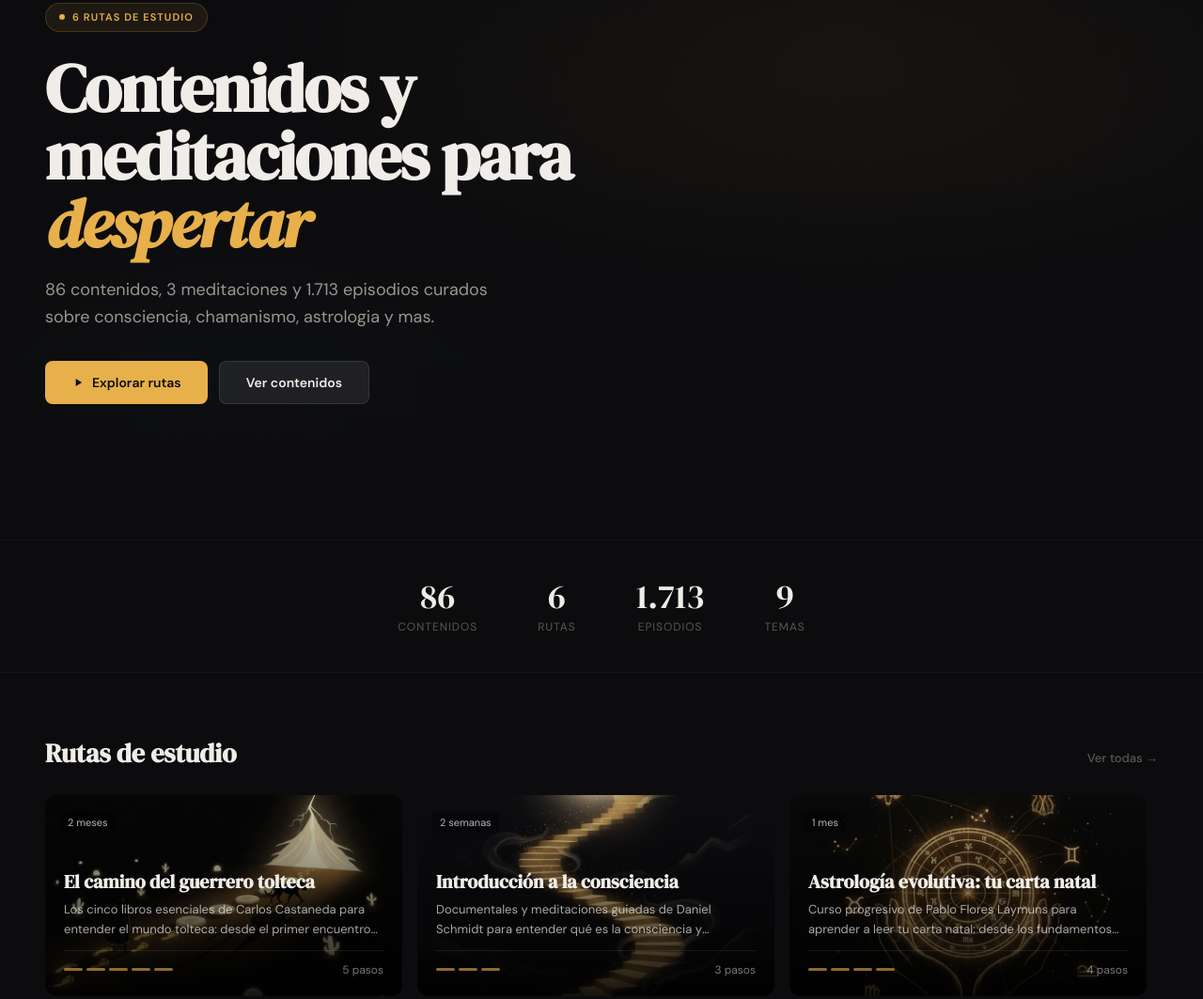
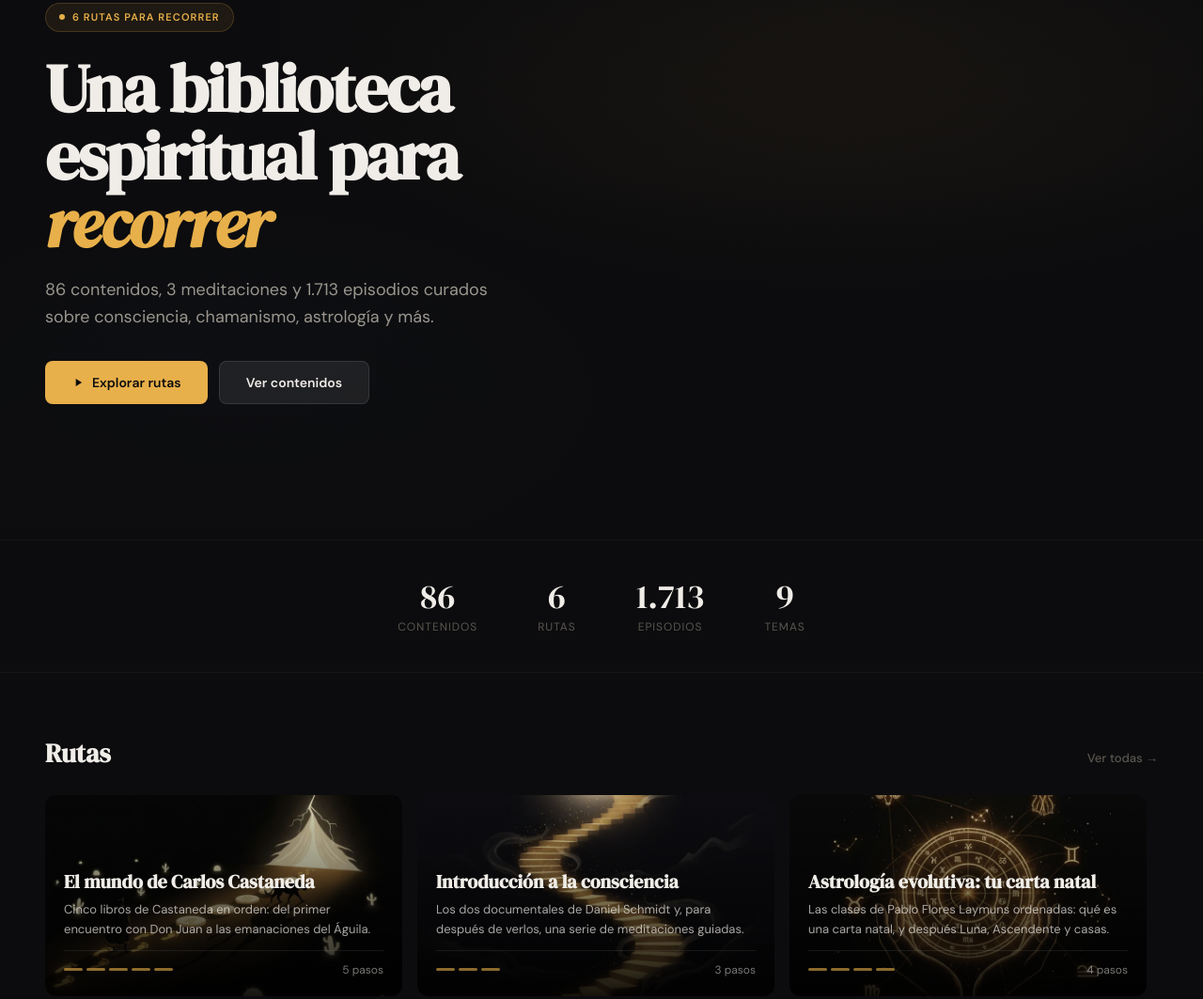
Before and after one commit to chuchurex/biblioteca, an Astro site: page / in a window 1280 px wide. Shown: the part 205-1268 px from the top of the page at 94% size. Built offline with nearby package versions, Linux system fonts and the light colour scheme; Astro itself is replaced by a stand-in of ours.

Commit message:
copy: tono honesto en rutas y hero, sin lenguaje de curso de formación
- Rutas: títulos y descripciones descriptivas (recorridos, no iniciación)
- Eliminar nivel y duración estimada (data, tipo y UI)
- Renombrar 'Rutas de estudio' a 'Rutas' en home, índice y títulos
- Hero: 'Una biblioteca espiritual para recorrer' en vez de 'para despertar'
- Tildes en descripciones de temas Ayurveda y Lobsang Rampa

```diff
--- a/src/components/Footer.astro
+++ b/src/components/Footer.astro
@@ -9,7 +9,7 @@ const year = new Date().getFullYear();
         <a href="/" class="font-display text-xl text-brand-50">
           chuchu<span class="text-accent">rex</span>
         </a>
-        <p class="text-sm text-brand-200 mt-1">Contenidos, meditaciones y crecimiento espiritual</p>
+        <p class="text-sm text-brand-200 mt-1">Una biblioteca espiritual para recorrer</p>
       </div>
       <nav class="flex flex-wrap items-center gap-x-6 gap-y-1 text-sm text-brand-200">
         <a href="/" class="hover:text-accent transition-colors duration-300">Inicio</a>
--- a/src/components/RutaCard.astro
+++ b/src/components/RutaCard.astro
@@ -27,12 +27,6 @@ const imageSrc = `/images/rutas/${ruta.slug}.webp`;
     <div class="absolute inset-0 bg-gradient-to-t from-black/90 via-black/50 to-black/10"></div>
   </div>
 
-  {ruta.duracion_estimada && (
-    <div class="absolute top-4 left-4">
-      <span class="text-[11px] text-white/70 backdrop-blur-sm bg-black/30 px-2 py-1 rounded">{ruta.duracion_estimada}</span>
-    </div>
-  )}
-
   <div class="absolute bottom-0 left-0 right-0 p-5">
     <h3 class="font-display text-xl font-bold text-brand-50 group-hover:text-accent transition-colors duration-300 leading-tight">
       {ruta.titulo}
--- a/src/data/rutas.json
+++ b/src/data/rutas.json
@@ -1,39 +1,33 @@
 [
   {
     "slug": "camino-guerrero-tolteca",
-    "titulo": "El camino del guerrero tolteca",
-    "descripcion": "Los cinco libros esenciales de Carlos Castaneda para entender el mundo tolteca: desde el primer encuentro con Don Juan hasta las emanaciones del Águila.",
-    "nivel": "principiante",
+    "titulo": "El mundo de Carlos Castaneda",
+    "descripcion": "Cinco libros de Castaneda en orden: del primer encuentro con Don Juan a las emanaciones del Águila.",
     "temas": ["chamanismo-tolteca"],
-    "duracion_estimada": "2 meses",
     "pasos": [
       { "orden": 1, "tipo": "libro", "ref": "las-ensenanzas-de-don-juan", "nota": "Primer libro. Introduce a Don Juan y el mundo tolteca." },
       { "orden": 2, "tipo": "libro", "ref": "una-realidad-aparte", "nota": "Profundiza en el 'ver' vs 'mirar'." },
       { "orden": 3, "tipo": "libro", "ref": "viaje-a-ixtlan", "nota": "Las técnicas del acecho y el guerrero." },
       { "orden": 4, "tipo": "libro", "ref": "relatos-de-poder", "nota": "El tonal y el nagual. Cierra la primera tetralogía." },
-      { "orden": 5, "tipo": "libro", "ref": "el-fuego-interno", "nota": "Las emanaciones del Águila. Nivel intermedio." }
+      { "orden": 5, "tipo": "libro", "ref": "el-fuego-interno", "nota": "Las emanaciones del Águila." }
     ]
   },
   {
     "slug": "introduccion-consciencia",
     "titulo": "Introducción a la consciencia",
-    "descripcion": "Documentales y meditaciones guiadas de Daniel Schmidt para entender qué es la consciencia y experimentarla en primera persona.",
-    "nivel": "principiante",
+    "descripcion": "Los dos documentales de Daniel Schmidt y, para después de verlos, una serie de meditaciones guiadas.",
     "temas": ["consciencia"],
-    "duracion_estimada": "2 semanas",
     "pasos": [
       { "orden": 1, "tipo": "libro", "ref": "samadhi", "nota": "Qué es la consciencia y la ilusión del ego." },
       { "orden": 2, "tipo": "libro", "ref": "mundos-internos-mundos-externos", "nota": "Conecta tradiciones: desde el Akasha hasta la física cuántica." },
-      { "orden": 3, "tipo": "meditacion", "ref": "el-camino-sin-sendero-meditaciones", "nota": "Práctica guiada para experimentar lo visto en los documentales." }
+      { "orden": 3, "tipo": "meditacion", "ref": "el-camino-sin-sendero-meditaciones", "nota": "Las meditaciones guiadas que acompañan a los documentales." }
     ]
   },
   {
     "slug": "astrologia-carta-natal",
     "titulo": "Astrología evolutiva: tu carta natal",
-    "descripcion": "Curso progresivo de Pablo Flores Laymuns para aprender a leer tu carta natal: desde los fundamentos hasta las casas astrológicas.",
-    "nivel": "principiante",
+    "descripcion": "Las clases de Pablo Flores Laymuns ordenadas: qué es una carta natal, y después Luna, Ascendente y casas.",
     "temas": ["astrologia"],
-    "duracion_estimada": "1 mes",
     "pasos": [
       { "orden": 1, "tipo": "libro", "ref": "conoce-tu-carta-natal", "nota": "Base: qué es una carta natal y cómo leerla." },
       { "orden": 2, "tipo": "libro", "ref": "luna-astrologia", "nota": "El mundo emocional, el punto de partida más personal." },
@@ -43,15 +37,13 @@
   },
   {
     "slug": "fundamentos-antroposofia",
-    "titulo": "Fundamentos de la Antroposofía",
-    "descripcion": "El camino clásico para iniciarse en Rudolf Steiner: desde la base filosófica hasta la cosmología completa, pasando por la práctica del desarrollo espiritual.",
-    "nivel": "principiante",
+    "titulo": "Las obras básicas de Steiner",
+    "descripcion": "Las cuatro obras escritas básicas de Rudolf Steiner, en un orden que ayuda: la base filosófica primero, la cosmología completa al final.",
     "temas": ["antroposofia"],
-    "duracion_estimada": "3 meses",
     "pasos": [
       { "orden": 1, "tipo": "libro", "ref": "filosofia-libertad-crisol", "nota": "La base epistemológica. Cómo piensa Steiner antes de hablar de lo espiritual." },
       { "orden": 2, "tipo": "libro", "ref": "teosofia-crisol", "nota": "Introduce los cuerpos sutiles, karma y reencarnación." },
-      { "orden": 3, "tipo": "libro", "ref": "mundos-superiores-crisol", "nota": "La práctica: cómo desarrollar la percepción espiritual." },
+      { "orden": 3, "tipo": "libro", "ref": "mundos-superiores-crisol", "nota": "El camino de ejercicios que Steiner describe para la percepción espiritual." },
       { "orden": 4, "tipo": "libro", "ref": "ciencia-oculta-crisol", "nota": "La síntesis: evolución cósmica completa de Saturno a Vulcano." }
     ]
   },
@@ -59,9 +51,7 @@
     "slug": "evangelios-steiner",
     "titulo": "Los Evangelios según Steiner",
     "descripcion": "Los cuatro Evangelios como ciclos de conferencias de Rudolf Steiner. Cada evangelista revela un aspecto distinto del Misterio de Gólgota.",
-    "nivel": "intermedio",
     "temas": ["antroposofia"],
-    "duracion_estimada": "2 meses",
     "pasos": [
       { "orden": 1, "tipo": "libro", "ref": "evangelio-juan-crisol", "nota": "El Logos y la iniciación. El evangelio más esotérico." },
       { "orden": 2, "tipo": "libro", "ref": "evangelio-lucas-crisol", "nota": "La compasión y el Buda. El evangelio del amor." },
@@ -73,9 +63,7 @@
     "slug": "vida-muerte-steiner",
     "titulo": "Vida, muerte y más allá según Steiner",
     "descripcion": "Qué ocurre entre la muerte y el nuevo nacimiento según la investigación espiritual de Rudolf Steiner, y las fuerzas que actúan en la evolución humana.",
-    "nivel": "intermedio",
     "temas": ["antroposofia"],
-    "duracion_estimada": "2 meses",
     "pasos": [
       { "orden": 1, "tipo": "libro", "ref": "teosofia-crisol", "nota": "Fundamento: los cuerpos sutiles y la estructura del ser humano." },
       { "orden": 2, "tipo": "libro", "ref": "vida-despues-muerte-crisol", "nota": "El proceso de la muerte y los primeros días en el mundo espiritual." },
--- a/src/lib/types.ts
+++ b/src/lib/types.ts
@@ -84,9 +84,7 @@ export interface Ruta {
   slug: string;
   titulo: string;
   descripcion: string;
-  nivel: 'principiante' | 'intermedio' | 'avanzado';
   temas: string[];
-  duracion_estimada?: string;
   pasos: PasoRuta[];
 }
 
--- a/src/pages/index.astro
+++ b/src/pages/index.astro
@@ -32,13 +32,13 @@ const librosRecientes = libros.slice(0, 6);
       <div class="max-w-2xl">
         <div class="inline-flex items-center gap-2 bg-accent/[0.08] border border-accent/20 text-accent text-[11px] font-semibold tracking-[0.1em] uppercase px-3.5 py-1.5 rounded-full mb-6">
           <span class="w-1.5 h-1.5 bg-accent rounded-full animate-pulse"></span>
-          {rutas.length} rutas de estudio
+          {rutas.length} rutas para recorrer
         </div>
         <h1 class="text-5xl md:text-7xl font-display font-bold text-brand-50 tracking-tight leading-[1.05]">
-          Contenidos y meditaciones para <em class="italic text-accent">despertar</em>
+          Una biblioteca espiritual para <em class="italic text-accent">recorrer</em>
         </h1>
         <p class="mt-5 text-lg text-brand-100 max-w-lg leading-relaxed">
-          {libros.length} contenidos, {meditaciones.length} meditaciones y {totalEpisodios.toLocaleString('es-CL')} episodios curados sobre consciencia, chamanismo, astrologia y mas.
+          {libros.length} contenidos, {meditaciones.length} meditaciones y {totalEpisodios.toLocaleString('es-CL')} episodios curados sobre consciencia, chamanismo, astrología y más.
         </p>
         <div class="flex gap-3 mt-8">
           <a href="/rutas/" class="inline-flex items-center gap-2 bg-accent text-brand-700 text-sm font-semibold px-7 py-3 rounded-lg hover:bg-[#F0BC5A] hover:shadow-glow-strong hover:-translate-y-px transition-all duration-300">
@@ -73,11 +73,11 @@ const librosRecientes = libros.slice(0, 6);
     </div>
   </div>
 
-  <!-- Rutas de estudio -->
+  <!-- Rutas -->
   {rutas.length > 0 && (
     <section class="py-12 md:py-16 px-6 md:px-12">
       <div class="flex items-baseline justify-between mb-6">
-        <h2 class="text-[28px] font-display font-bold text-brand-50">Rutas de estudio</h2>
+        <h2 class="text-[28px] font-display font-bold text-brand-50">Rutas</h2>
         <a href="/rutas/" class="text-[13px] font-medium text-brand-200 hover:text-accent transition-colors">Ver todas &rarr;</a>
       </div>
       <div class="flex gap-4 overflow-x-auto pb-2 scrollbar-hide" style="scrollbar-width: none;">
--- a/src/pages/rutas/[ruta]/index.astro
+++ b/src/pages/rutas/[ruta]/index.astro
@@ -40,7 +40,7 @@ const pasos = ruta.pasos.map(paso => {
 ---
 
 <Layout
-  title={`${ruta.titulo} — Rutas de estudio — chuchurex`}
+  title={`${ruta.titulo} — Rutas — chuchurex`}
   description={ruta.descripcion}
 >
   <section class="py-12 relative overflow-hidden">
@@ -54,9 +54,6 @@ const pasos = ruta.pasos.map(paso => {
         <span class="text-brand-50">{ruta.titulo}</span>
       </nav>
       <div class="flex flex-wrap items-center gap-3 mb-3">
-        {ruta.duracion_estimada && (
-          <span class="text-[11px] text-brand-200">{ruta.duracion_estimada}</span>
-        )}
         {temas.map(t => (
           <a href={`/temas/${t!.slug}/`} class="text-[11px] text-brand-200 hover:text-accent transition-colors duration-300">
             {t!.nombre}
--- a/src/pages/rutas/index.astro
+++ b/src/pages/rutas/index.astro
@@ -7,8 +7,8 @@ const rutas = getAllRutas();
 ---
 
 <Layout
-  title="Rutas de estudio — chuchurex"
-  description="Caminos de aprendizaje curados: secuencias de libros y meditaciones organizadas por tema y nivel."
+  title="Rutas — chuchurex"
+  description="Recorridos sugeridos por la biblioteca: un orden para escuchar los libros y meditaciones de cada tema."
 >
   <section class="py-12 relative overflow-hidden">
     <div class="absolute top-1/2 right-0 -translate-y-1/2 w-64 h-64 border border-white/[0.03] rounded-full translate-x-1/2"></div>
@@ -16,11 +16,11 @@ const rutas = getAllRutas();
       <nav class="text-sm text-brand-200 mb-5">
         <a href="/" class="hover:text-accent transition-colors duration-300">Inicio</a>
         <span class="mx-2 text-brand-200/30">/</span>
-        <span class="text-brand-50">Rutas de estudio</span>
+        <span class="text-brand-50">Rutas</span>
       </nav>
-      <h1 class="text-4xl md:text-5xl font-display font-bold text-brand-50">Rutas de estudio</h1>
+      <h1 class="text-4xl md:text-5xl font-display font-bold text-brand-50">Rutas</h1>
       <p class="mt-3 text-brand-100 max-w-3xl leading-relaxed">
-        Caminos de aprendizaje curados: secuencias de libros y meditaciones organizadas por tema y nivel para guiar tu exploración.
+        Recorridos sugeridos por la biblioteca: un orden para escuchar los libros y meditaciones de cada tema, y por qué ese orden.
       </p>
       <div class="flex items-center gap-4 mt-4 text-[11px] text-brand-200 tracking-[0.1em] uppercase">
         <span>{rutas.length} {rutas.length === 1 ? 'ruta' : 'rutas'}</span>
```
Also changed, not shown: src/data/biblioteca.json.
